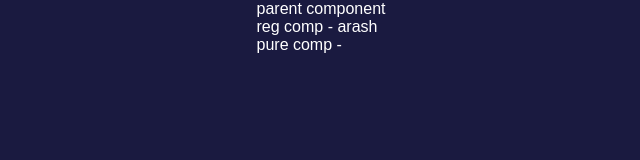
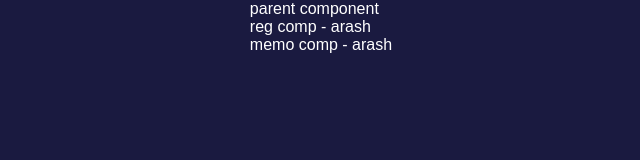
Before and after one commit to arashKazerouni/firstReactApp, a React (Create React App) app: page / in a window 1280 px wide. Shown: the top 160 px of the page, without its empty margins (319-959 px from the left). Built offline with nearby package versions, Linux system fonts and the light colour scheme.

Commit message:
learn react.memo

```diff
--- /dev/null
+++ b/src/components/PureMemoComp/MemoComp.jsx
@@ -0,0 +1,12 @@
+import react from "react";
+
+const MemoComp = (props) => {
+    console.log('memo comp');
+    return (
+        <div>
+            memo comp - {props.name}
+        </div>
+     );
+}
+
+export default react.memo(MemoComp);
--- a/src/components/PureMemoComp/ParentComp.jsx
+++ b/src/components/PureMemoComp/ParentComp.jsx
@@ -1,4 +1,5 @@
 import React, { Component } from "react";
+import MemoComp from "./MemoComp";
 import PureComp from "./PureComp";
 import RegComp from "./RegComp";
 class ParentComp extends Component {
@@ -16,7 +17,8 @@
       <div>
         parent component
         <RegComp name={this.state.name} />
-        <PureComp/>
+        {/* <PureComp/> */}
+        <MemoComp name={this.state.name}/>
       </div>
     );
   }
```
